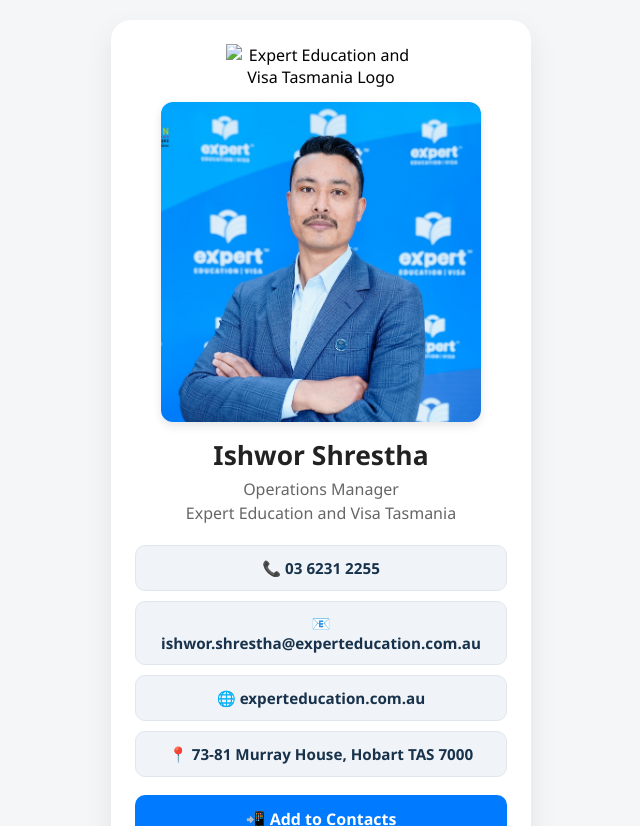
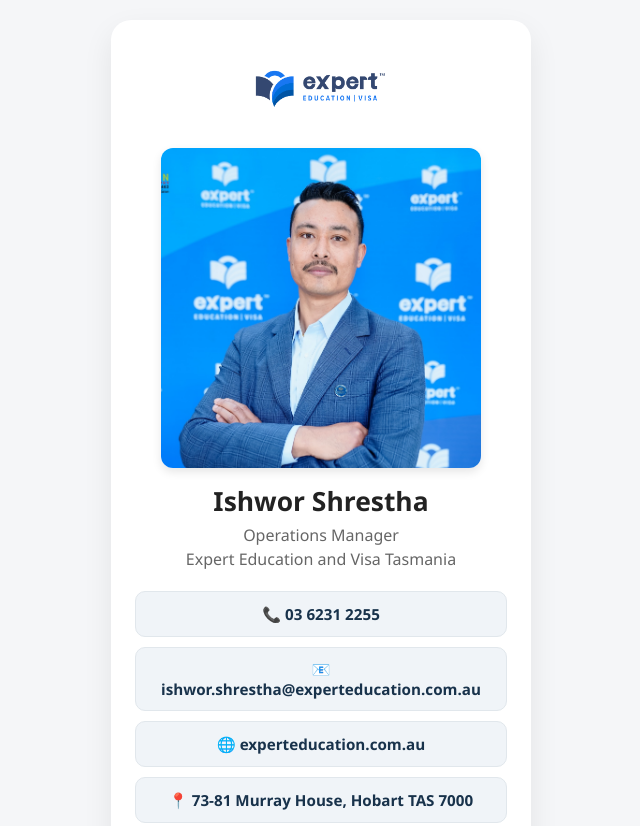
Before and after one commit to createvoke/nfc-contact-card, a plain HTML site: page ishwor_shrestha_expertedu_tas/index.html in a window 1280 px wide. Shown: the top 826 px of the page, without its empty margins (319-959 px from the left). Drawn offline with Linux system fonts and the light colour scheme.

Commit message:
Update index.html

```diff
--- a/ishwor_shrestha_expertedu_tas/index.html
+++ b/ishwor_shrestha_expertedu_tas/index.html
@@ -142,7 +142,7 @@
 
     <!-- Expert Education Logo -->
     <img
-      src="expert-logo.png"
+      src="customer-logo.png"
       alt="Expert Education and Visa Tasmania Logo"
       class="company-logo"
     >
```
